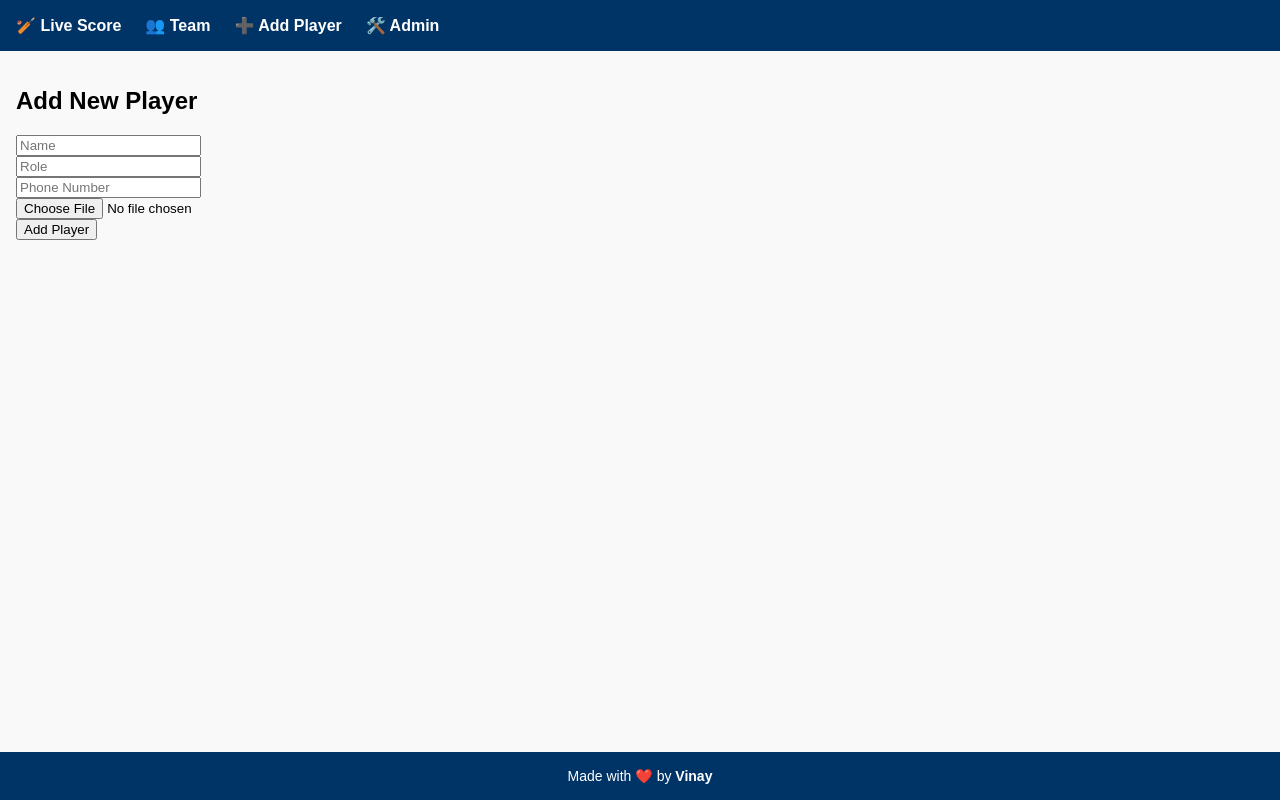
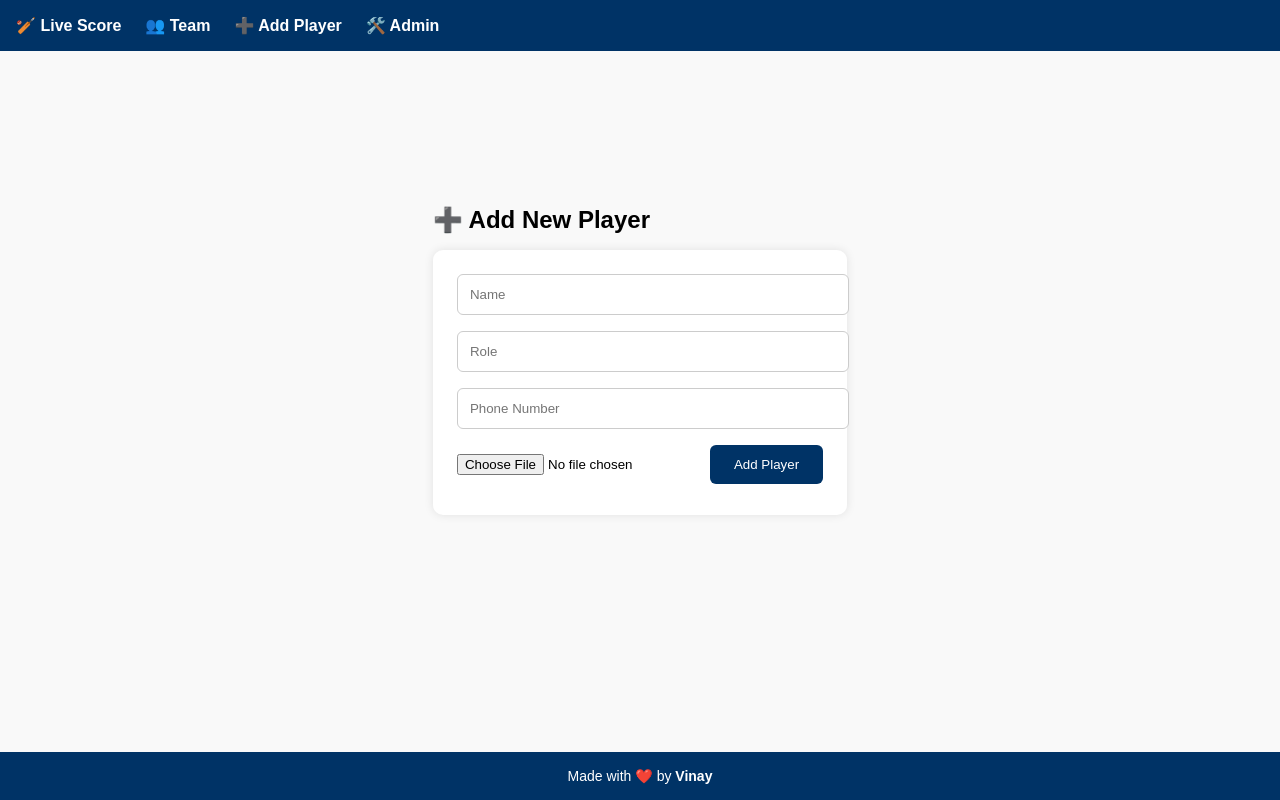
Before and after one commit to Vinay372005/team-score-frontend, a React (Create React App) app: page /add-player in a window 1280 px wide. Built offline with nearby package versions, Linux system fonts and the light colour scheme.

Commit message:
Update AddPlayer.js

```diff
--- a/src/pages/AddPlayer.js
+++ b/src/pages/AddPlayer.js
@@ -14,24 +14,48 @@ const AddPlayer = () => {
 
     try {
       await axios.post(`${process.env.REACT_APP_API_URL}/api/players`, data);
-      alert("Player added and SMS sent!");
+      alert("✅ Player added and SMS sent!");
+      setForm({ name: '', role: '', phone: '', photo: null });
     } catch (err) {
-      alert("Failed to add player");
+      alert("❌ Failed to add player");
     }
   };
 
   return (
-    <div style={{ padding: "1rem" }}>
-      <h2>Add New Player</h2>
-      <form onSubmit={handleSubmit}>
-        <input type="text" placeholder="Name" onChange={e => setForm({ ...form, name: e.target.value })} required /><br />
-        <input type="text" placeholder="Role" onChange={e => setForm({ ...form, role: e.target.value })} required /><br />
-        <input type="tel" placeholder="Phone Number" onChange={e => setForm({ ...form, phone: e.target.value })} required /><br />
-        <input type="file" onChange={e => setForm({ ...form, photo: e.target.files[0] })} required /><br />
-        <button type="submit">Add Player</button>
+    <div style={{ padding: "2rem", maxWidth: "500px", margin: "auto" }}>
+      <h2 style={{ fontWeight: "bold", fontSize: "24px", marginBottom: "1rem" }}>➕ Add New Player</h2>
+      <form onSubmit={handleSubmit} style={{
+        backgroundColor: "#fff",
+        padding: "1.5rem",
+        borderRadius: "10px",
+        boxShadow: "0 0 10px rgba(0,0,0,0.1)"
+      }}>
+        <input type="text" placeholder="Name" value={form.name} onChange={e => setForm({ ...form, name: e.target.value })} required style={inputStyle} />
+        <input type="text" placeholder="Role" value={form.role} onChange={e => setForm({ ...form, role: e.target.value })} required style={inputStyle} />
+        <input type="tel" placeholder="Phone Number" value={form.phone} onChange={e => setForm({ ...form, phone: e.target.value })} required style={inputStyle} />
+        <input type="file" onChange={e => setForm({ ...form, photo: e.target.files[0] })} required style={{ marginBottom: "1rem" }} />
+        <button type="submit" style={buttonStyle}>Add Player</button>
       </form>
     </div>
   );
 };
 
+const inputStyle = {
+  display: "block",
+  width: "100%",
+  padding: "0.75rem",
+  marginBottom: "1rem",
+  border: "1px solid #ccc",
+  borderRadius: "6px"
+};
+
+const buttonStyle = {
+  backgroundColor: "#003366",
+  color: "white",
+  padding: "0.75rem 1.5rem",
+  border: "none",
+  borderRadius: "6px",
+  cursor: "pointer"
+};
+
 export default AddPlayer;
```
